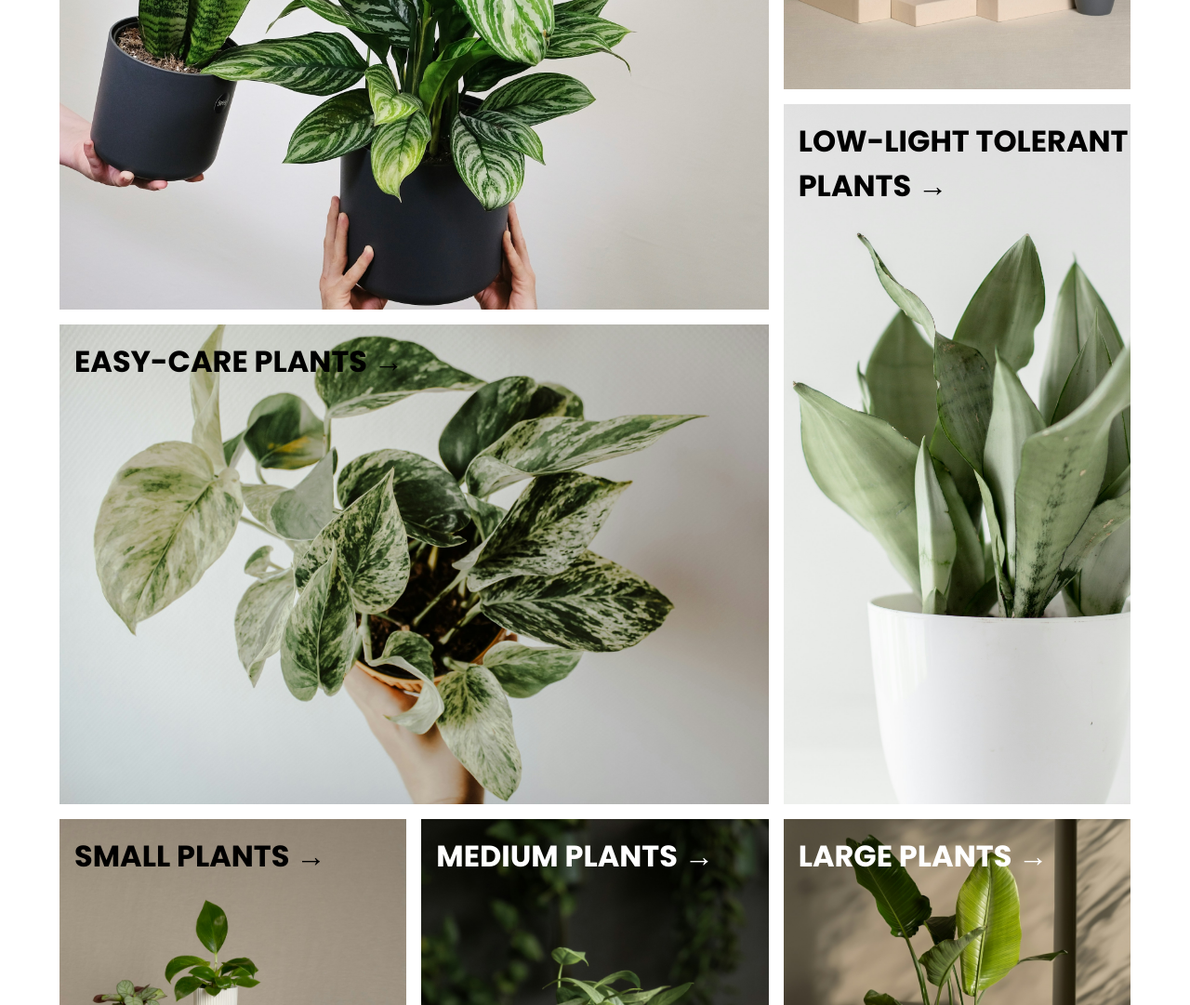
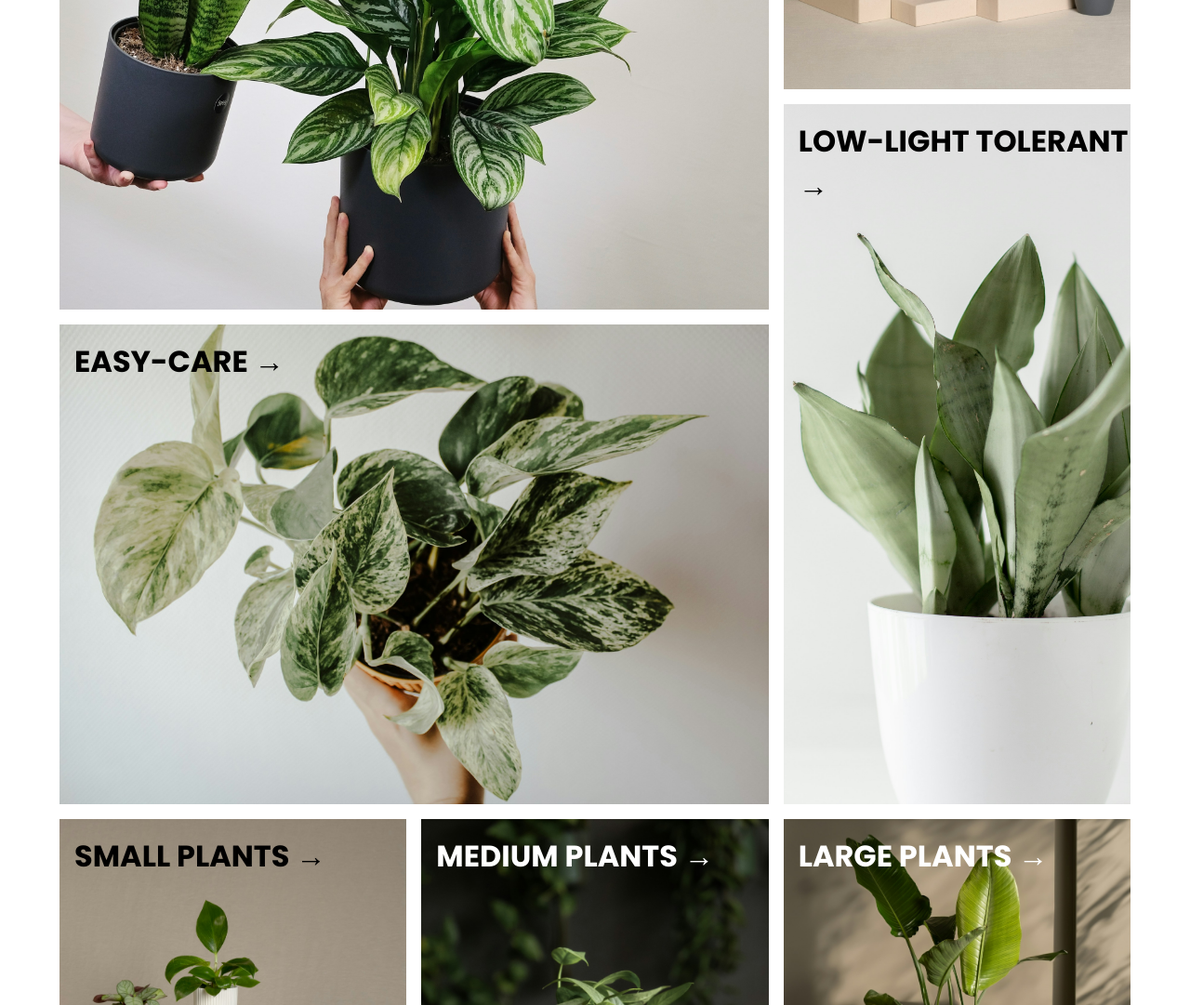
Before and after one commit to jes-che/grid-project, a plain HTML site: page index.html in a window 1280 px wide. Shown: the part 460-1541 px from the top of the page at 93% size. Drawn offline with Linux system fonts and the light colour scheme.

Commit message:
Update content

```diff
--- a/index.html
+++ b/index.html
@@ -48,11 +48,11 @@
                 </div>
                 <div class="product" id="easy-care">
                     <a href="#"><img src="images/easy-care.jpg" alt="Easy-Care Plants" />
-                    <p class="overlay">EASY-CARE PLANTS &#8594;</p></a>
+                    <p class="overlay">EASY-CARE &#8594;</p></a>
                 </div>
                 <div class="product" id="low-light">
                     <a href="#"><img src="images/low-light.jpg" alt="Low-Light Tolerant Plants" />
-                    <p class="overlay">LOW-LIGHT TOLERANT PLANTS &#8594;</p></a>
+                    <p class="overlay">LOW-LIGHT TOLERANT &#8594;</p></a>
                 </div>
                 <div class="product" id="small">
                     <a href="#"><img src="images/small.jpg" alt="Small Plants" />
```
